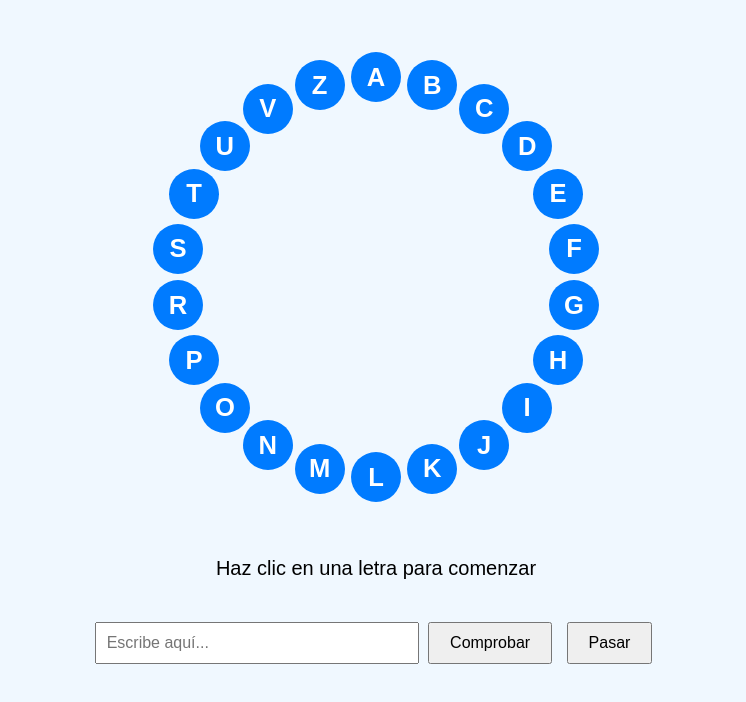
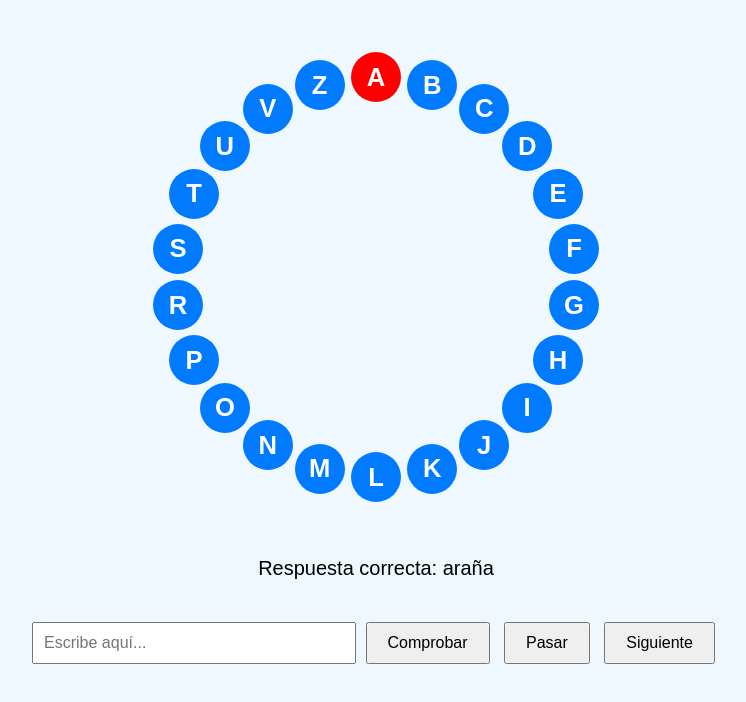
Before and after one commit to nahulamorte/Pasapalabra, a plain HTML site: page index.html in a window 1280 px wide. Both pictures are taken after a click on the button "Comprobar". Shown: the part 60-762 px from the top of the page, without its empty margins (264-1010 px from the left). Drawn offline with Linux system fonts and the light colour scheme.

Commit message:
Actualizacion, add siguiente

```diff
--- a/index.html
+++ b/index.html
@@ -16,6 +16,7 @@
   <input type="text" id="respuesta" placeholder="Escribe aquí...">
   <button onclick="comprobar()">Comprobar</button>
   <button onclick="pasar()">Pasar</button>
+  <button type="button" id="boton-siguiente" onclick="siguiente()" disabled>Siguiente</button>
 </div>
 
 <script src="rosco.js"></script>
--- a/rosco.js
+++ b/rosco.js
@@ -57,12 +57,13 @@ const letras = [
   };
 
   let letraActual = null;
+  let letrasPendientes = [...letras]; // Lista de letras para recorrer
 
   function crearRosco() {
     const rosco = document.getElementById('rosco');
     const ancho = rosco.offsetWidth;
     const alto = rosco.offsetHeight;
-    const radio = (Math.min(ancho, alto) / 2) - (ancho * 0.1); // Deja espacio para los botones
+    const radio = (Math.min(ancho, alto) / 2) - (ancho * 0.1);
     const centroX = ancho / 2;
     const centroY = alto / 2;
 
@@ -76,14 +77,13 @@ const letras = [
       boton.style.left = `${x}px`;
       boton.style.top = `${y}px`;
       boton.innerText = letra;
-      boton.onclick = () => seleccionarLetra(letra, boton);
-
+      boton.dataset.letra = letra;
       rosco.appendChild(boton);
     });
   }
 
-  function seleccionarLetra(letra, boton) {
-    letraActual = { letra, boton };
+  function seleccionarLetra(letra) {
+    letraActual = letra;
     document.getElementById('pregunta').innerText = preguntas[letra];
     document.getElementById('respuesta').value = '';
     document.getElementById('respuesta').focus();
@@ -91,29 +91,50 @@ const letras = [
 
   function comprobar() {
     if (!letraActual) return;
+
     const respuestaUsuario = document.getElementById('respuesta').value.trim().toLowerCase();
-    const correcta = respuestas[letraActual.letra]?.toLowerCase(); // 💥 Acá el cambio
+    const respuestaCorrecta = respuestas[letraActual];
 
-    if (respuestaUsuario === correcta) {
-      letraActual.boton.style.backgroundColor = 'green';
+    const boton = document.querySelector(`.letra[data-letra="${letraActual}"]`);
+
+    if (respuestaUsuario === respuestaCorrecta) {
+      boton.style.backgroundColor = 'green';
     } else {
-      letraActual.boton.style.backgroundColor = 'red';
+      boton.style.backgroundColor = 'red';
     }
-    document.getElementById('pregunta').innerText = `Respuesta correcta: ${respuestas[letraActual.letra]}`;
-    letraActual = null;
+
+    document.getElementById('pregunta').innerText = `Respuesta correcta: ${respuestaCorrecta}`;
+    document.getElementById('boton-siguiente').disabled = false;
   }
-
 
   function pasar() {
     if (!letraActual) return;
-    letraActual.boton.style.backgroundColor = 'yellow';
+
+    const boton = document.querySelector(`.letra[data-letra="${letraActual}"]`);
+    boton.style.backgroundColor = 'yellow';
+
     document.getElementById('pregunta').innerText = '¡Pasaste esta letra!';
-    letraActual = null;
+    document.getElementById('boton-siguiente').disabled = false;
+  }
+
+  function siguiente() {
+    if (letrasPendientes.length === 0) {
+      document.getElementById('pregunta').innerText = '¡Juego terminado!';
+      return;
+    }
+
+    const siguienteLetra = letrasPendientes.shift();
+    seleccionarLetra(siguienteLetra);
+
+    document.getElementById('boton-siguiente').disabled = true;
   }
 
   window.addEventListener('resize', () => {
-    document.getElementById('rosco').innerHTML = ''; // Borramos para redibujar
+    document.getElementById('rosco').innerHTML = '';
     crearRosco();
   });
 
-  crearRosco();
+  window.onload = () => {
+    crearRosco();
+    siguiente(); // Empieza automáticamente
+  };
```
